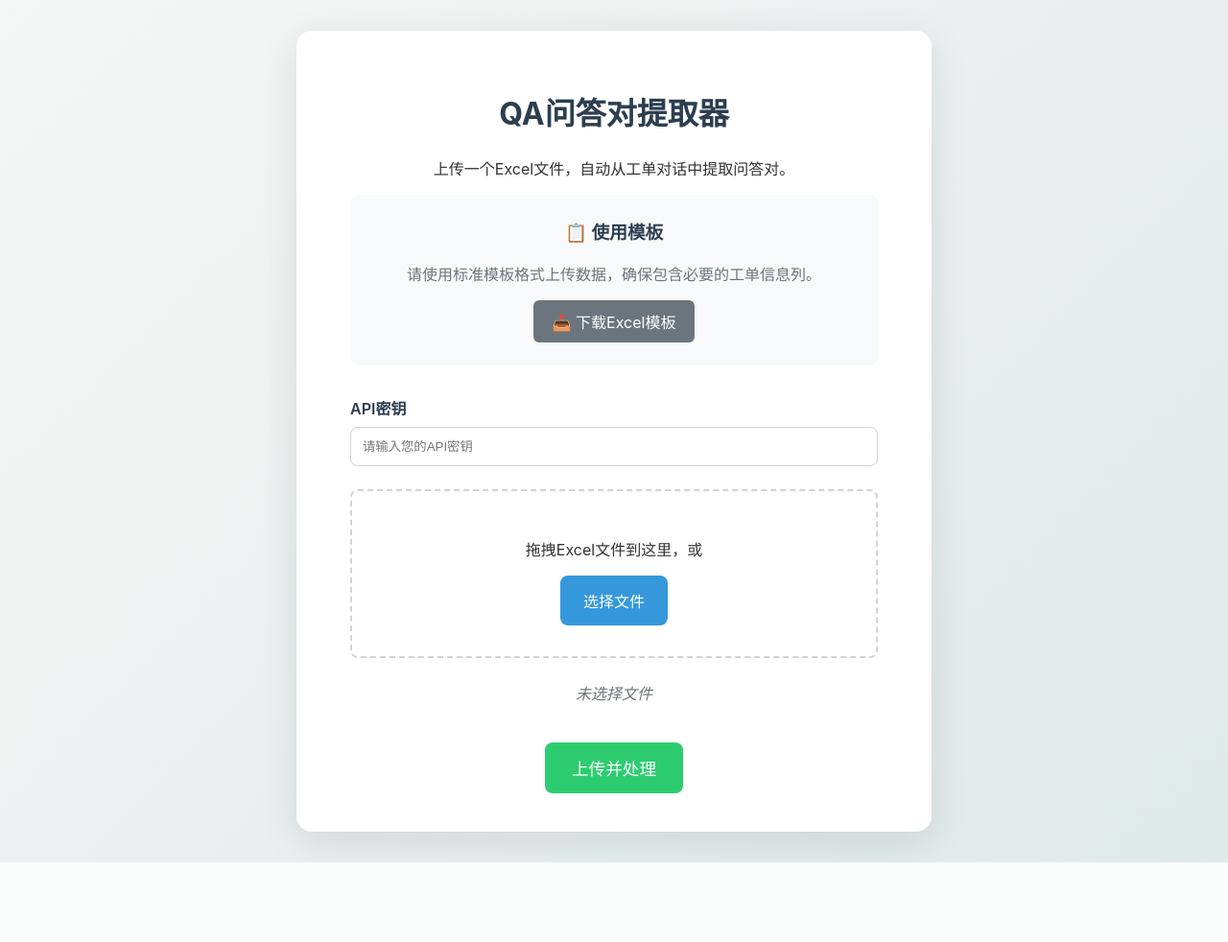
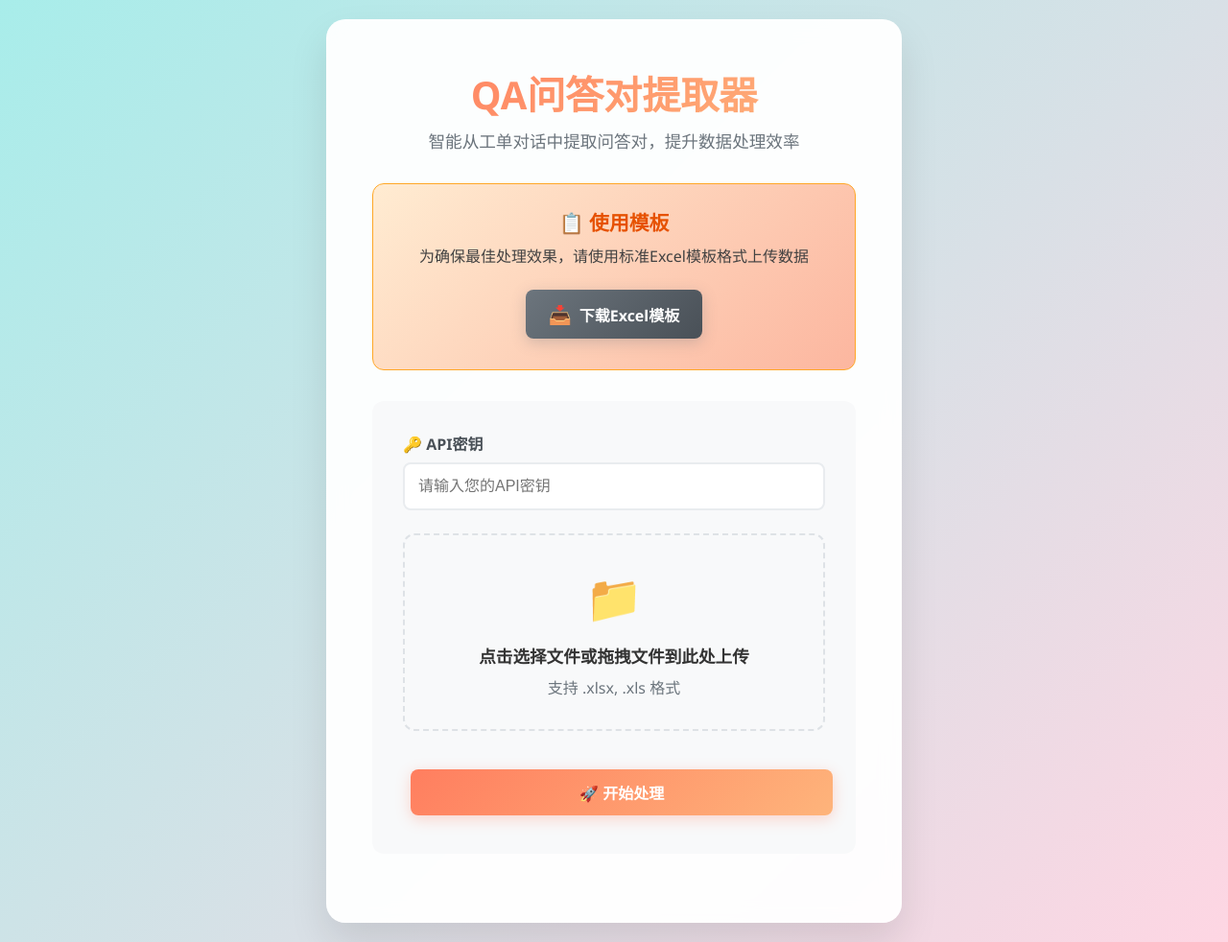
Before and after one commit to Mercury528/QA_extraction-from-work_orders-for-RAG, a Flask app: page / in a window 1280 px wide. Shown: the whole page at 96% size. Before the commit the page ends 899 px from the top, so only its background shows below. Run offline with Flask 3, Linux system fonts and the light colour scheme; parts of the project's set-up code (start-up, migrations or seed data) failed here and were passed over.

Commit message:
Update index.html

```diff
--- a/templates/index.html
+++ b/templates/index.html
@@ -5,146 +5,261 @@
     <meta name="viewport" content="width=device-width, initial-scale=1.0">
     <title>QA问答对提取器</title>
     <style>
+        * {
+            margin: 0;
+            padding: 0;
+            box-sizing: border-box;
+        }
+
         body {
-            font-family: -apple-system, BlinkMacSystemFont, "Segoe UI", Roboto, "Helvetica Neue", Arial, sans-serif;
-            background: linear-gradient(135deg, #f4f7f6 0%, #dfe9e8 100%);
-            margin: 0;
+            font-family: 'Segoe UI', Tahoma, Geneva, Verdana, sans-serif;
+            background: linear-gradient(135deg, #a8edea 0%, #fed6e3 100%);
+            min-height: 100vh;
+            display: flex;
+            align-items: center;
+            justify-content: center;
+            padding: 20px;
+            color: #333;
+        }
+
+        .container {
+            background: rgba(255, 255, 255, 0.95);
+            backdrop-filter: blur(10px);
+            border-radius: 20px;
+            padding: 3rem;
+            box-shadow: 0 20px 40px rgba(0, 0, 0, 0.1);
+            max-width: 600px;
+            width: 100%;
+            text-align: center;
+            animation: slideUp 0.6s ease-out;
+        }
+
+        @keyframes slideUp {
+            from {
+                opacity: 0;
+                transform: translateY(30px);
+            }
+            to {
+                opacity: 1;
+                transform: translateY(0);
+            }
+        }
+
+        .header {
+            margin-bottom: 2rem;
+        }
+
+        h1 {
+            font-size: 2.5rem;
+            background: linear-gradient(135deg, #ff7e5f, #feb47b);
+            -webkit-background-clip: text;
+            -webkit-text-fill-color: transparent;
+            background-clip: text;
+            margin-bottom: 0.5rem;
+            font-weight: 700;
+        }
+
+        .subtitle {
+            color: #6c757d;
+            font-size: 1.1rem;
+            margin-bottom: 2rem;
+        }
+
+        .card {
+            background: #f8f9fa;
+            border-radius: 12px;
             padding: 2rem;
-            display: flex;
-            justify-content: center;
-            align-items: center;
-            min-height: 100vh;
-            color: #333;
-            transition: background 0.5s ease;
+            margin: 1.5rem 0;
+            transition: transform 0.3s ease, box-shadow 0.3s ease;
         }
-        .container {
-            background: white;
-            padding: 2.5rem 3.5rem;
-            border-radius: 16px;
-            box-shadow: 0 10px 40px rgba(0,0,0,0.1);
-            text-align: center;
-            max-width: 550px;
-            width: 100%;
-            animation: fadeIn 0.5s ease-in-out;
+
+        .card:hover {
+            transform: translateY(-2px);
+            box-shadow: 0 8px 25px rgba(0, 0, 0, 0.1);
         }
-        @keyframes fadeIn {
-            from { opacity: 0; transform: translateY(20px); }
-            to { opacity: 1; transform: translateY(0); }
+
+        .template-section {
+            background: linear-gradient(135deg, #ffecd2, #fcb69f);
+            border: 1px solid #ffa726;
+            border-radius: 12px;
+            padding: 1.5rem;
+            margin-bottom: 2rem;
         }
+
+        .template-title {
+            color: #e65100;
+            font-size: 1.3rem;
+            margin-bottom: 0.5rem;
+            font-weight: 600;
+        }
+
+        .template-desc {
+            color: #424242;
+            margin-bottom: 1rem;
+        }
+
+        .btn {
+            display: inline-block;
+            padding: 12px 24px;
+            border: none;
+            border-radius: 8px;
+            font-size: 1rem;
+            font-weight: 600;
+            text-decoration: none;
+            cursor: pointer;
+            transition: all 0.3s ease;
+            margin: 0.5rem;
+        }
+
+        .btn-primary {
+            background: linear-gradient(135deg, #ff7e5f, #feb47b);
+            color: white;
+            box-shadow: 0 4px 15px rgba(255, 126, 95, 0.3);
+        }
+
+        .btn-primary:hover {
+            transform: translateY(-2px);
+            box-shadow: 0 6px 20px rgba(255, 126, 95, 0.4);
+        }
+
+        .btn-secondary {
+            background: linear-gradient(135deg, #6c757d, #495057);
+            color: white;
+            box-shadow: 0 4px 15px rgba(108, 117, 125, 0.3);
+        }
+
+        .btn-secondary:hover {
+            transform: translateY(-2px);
+            box-shadow: 0 6px 20px rgba(108, 117, 125, 0.4);
+        }
+
         .input-group {
+            text-align: left;
             margin-bottom: 1.5rem;
-            text-align: left;
         }
+
         .input-group label {
             display: block;
             margin-bottom: 0.5rem;
             font-weight: 600;
-            color: #2c3e50;
+            color: #495057;
         }
+
         .input-group input[type="text"] {
             width: 100%;
-            padding: 12px;
+            padding: 14px;
+            border: 2px solid #e9ecef;
             border-radius: 8px;
-            border: 1px solid #ced4da;
-            box-sizing: border-box;
-            transition: border-color 0.3s, box-shadow 0.3s;
+            font-size: 1rem;
+            transition: all 0.3s ease;
+            background: white;
         }
+
         .input-group input[type="text"]:focus {
-            border-color: #3498db;
-            box-shadow: 0 0 0 3px rgba(52, 152, 219, 0.1);
             outline: none;
+            border-color: #ff7e5f;
+            box-shadow: 0 0 0 3px rgba(255, 126, 95, 0.1);
         }
-        h1 {
-            color: #2c3e50;
-            margin-bottom: 1.5rem;
-            font-size: 2rem;
+
+        .upload-zone {
+            border: 2px dashed #dee2e6;
+            border-radius: 12px;
+            padding: 2rem;
+            text-align: center;
+            transition: all 0.3s ease;
+            cursor: pointer;
+            margin: 1.5rem 0;
         }
-        .upload-form {
-            margin-top: 2rem;
+
+        .upload-zone:hover {
+            border-color: #ff7e5f;
+            background: #fff5f3;
         }
-        .file-input {
-            display: none;
+
+        .upload-zone.dragover {
+            border-color: #ff7e5f;
+            background: #ffe8e3;
+            transform: scale(1.02);
         }
-        .file-label {
-            background-color: #3498db;
-            color: white;
-            padding: 14px 24px;
-            border-radius: 8px;
-            cursor: pointer;
-            display: inline-block;
-            transition: all 0.3s ease;
+
+        .file-info {
+            margin-top: 1rem;
+            padding: 0.5rem;
+            background: #e8f5e8;
+            border-radius: 6px;
+            color: #2d5a2d;
+            font-weight: 500;
         }
-        .file-label:hover {
-            background-color: #2980b9;
-            transform: translateY(-2px);
-            box-shadow: 0 4px 12px rgba(41, 128, 185, 0.2);
-        }
-        .submit-btn {
-            background-color: #2ecc71;
-            color: white;
-            padding: 14px 28px;
-            border: none;
-            border-radius: 8px;
-            cursor: pointer;
-            font-size: 1.1rem;
-            margin-top: 1.5rem;
-            transition: all 0.3s ease;
-        }
-        .submit-btn:hover {
-            background-color: #27ae60;
-            transform: translateY(-2px);
-            box-shadow: 0 4px 12px rgba(39, 174, 96, 0.2);
-        }
+
         .flashes {
             list-style: none;
             padding: 0;
-            margin-top: 1.5rem;
+            margin: 1rem 0;
         }
+
         .flashes li {
-            background: #e74c3c;
-            color: white;
-            padding: 12px;
+            background: #f8d7da;
+            color: #721c24;
+            padding: 1rem;
             border-radius: 8px;
-            margin-bottom: 1rem;
-            animation: fadeIn 0.3s;
+            margin-bottom: 0.5rem;
+            border-left: 4px solid #dc3545;
         }
-        #fileName {
-            margin-top: 1rem;
-            font-style: italic;
-            color: #6c757d;
-        }
+
         #loader {
             display: none;
             margin-top: 2rem;
         }
+
         .spinner {
-            border: 4px solid rgba(0, 0, 0, 0.1);
-            width: 40px;
-            height: 40px;
+            width: 50px;
+            height: 50px;
+            border: 4px solid #f3f3f3;
+            border-top: 4px solid #667eea;
             border-radius: 50%;
-            border-left-color: #3498db;
-            animation: spin 1s ease infinite;
-            margin: 0 auto;
+            animation: spin 1s linear infinite;
+            margin: 0 auto 1rem;
         }
+
         @keyframes spin {
             0% { transform: rotate(0deg); }
             100% { transform: rotate(360deg); }
+        }
+
+        .progress-text {
+            color: #6c757d;
+            font-size: 0.9rem;
+        }
+
+        .icon {
+            font-size: 1.2rem;
+            margin-right: 0.5rem;
+        }
+
+        @media (max-width: 768px) {
+            .container {
+                margin: 1rem;
+                padding: 2rem;
+            }
+
+            h1 {
+                font-size: 2rem;
+            }
         }
     </style>
 </head>
 <body>
     <div class="container">
+        <div class="header">
             <h1>QA问答对提取器</h1>
-        <p>上传一个Excel文件，自动从工单对话中提取问答对。</p>
+            <p class="subtitle">智能从工单对话中提取问答对，提升数据处理效率</p>
+        </div>
 
-        <div style="background-color: #f8f9fa; padding: 1.5rem; border-radius: 8px; margin-bottom: 1.5rem;">
-            <h3 style="margin-top: 0; color: #2c3e50;">📋 使用模板</h3>
-            <p style="margin-bottom: 1rem; color: #6c757d;">请使用标准模板格式上传数据，确保包含必要的工单信息列。</p>
-            <a href="{{ url_for('static', filename='qa_template.xlsx') }}"
-               style="display: inline-block; background-color: #6c757d; color: white; padding: 10px 20px; border-radius: 6px; text-decoration: none; transition: background-color 0.3s;"
-               onmouseover="this.style.backgroundColor='#5a6268'"
-               onmouseout="this.style.backgroundColor='#6c757d'">
-                📥 下载Excel模板
+        <div class="template-section card">
+            <h3 class="template-title">📋 使用模板</h3>
+            <p class="template-desc">为确保最佳处理效果，请使用标准Excel模板格式上传数据</p>
+            <a href="{{ url_for('static', filename='qa_template.xlsx') }}" class="btn btn-secondary">
+                <span class="icon">📥</span>下载Excel模板
             </a>
         </div>
 
@@ -159,23 +274,31 @@
         {% endwith %}
 
         <form id="uploadForm" class="upload-form" method=post enctype=multipart/form-data>
+            <div class="card">
                 <div class="input-group">
-                <label for="api_key">API密钥</label>
+                    <label for="api_key">🔑 API密钥</label>
                     <input type="text" id="api_key" name="api_key" placeholder="请输入您的API密钥" required>
                 </div>
 
-            <div id="dropZone" style="border: 2px dashed #ced4da; border-radius: 8px; padding: 2rem; margin: 1.5rem 0; text-align: center; transition: background-color 0.3s;">
-                <p>拖拽Excel文件到这里，或</p>
-                <label for="file" class="file-label">选择文件</label>
-                <input type="file" name="file" id="file" class="file-input" accept=".xlsx,.xls" onchange="handleFileSelect(this.files)">
+                <div id="dropZone" class="upload-zone">
+                    <div style="font-size: 3rem; margin-bottom: 1rem;">📁</div>
+                    <p style="font-size: 1.1rem; margin-bottom: 0.5rem;"><strong>点击选择文件或拖拽文件到此处上传</strong></p>
+                    <p style="color: #6c757d; margin-top: 0.5rem;">支持 .xlsx, .xls 格式</p>
+                    <input type="file" name="file" id="file" class="file-input" accept=".xlsx,.xls" onchange="handleFileSelect(this.files)" style="display: none;">
                 </div>
-            <p id="fileName">未选择文件</p>
-            <input type="submit" value="上传并处理" class="submit-btn">
+
+                <div id="fileName" style="display: none;" class="file-info">
+                    <span class="icon">📄</span><span id="fileNameText">未选择文件</span>
+                </div>
+
+                <input type="submit" value="🚀 开始处理" class="btn btn-primary" style="width: 100%; margin-top: 1rem;">
+            </div>
         </form>
 
         <div id="loader">
             <div class="spinner"></div>
-            <p>正在处理中... 这可能需要几分钟。</p>
+            <p class="progress-text">正在智能分析您的数据...</p>
+            <p class="progress-text" style="font-size: 0.9rem; margin-top: 0.5rem;">预计需要2-5分钟，请耐心等待</p>
         </div>
     </div>
 
@@ -183,52 +306,89 @@
         const dropZone = document.getElementById('dropZone');
         const fileInput = document.getElementById('file');
         const fileNameDisplay = document.getElementById('fileName');
+        const fileNameText = document.getElementById('fileNameText');
 
         function handleFileSelect(files) {
             if (files.length > 0) {
                 const file = files[0];
-                if (!file.name.match(/\.xlsx?$/) ) {
+                if (!file.name.match(/\.xlsx?$/)) {
                     alert('请上传Excel文件（.xlsx 或 .xls格式）');
                     fileInput.value = '';
-                    fileNameDisplay.textContent = '未选择文件';
+                    fileNameDisplay.style.display = 'none';
                     return;
                 }
-                fileNameDisplay.textContent = file.name;
+                fileNameText.textContent = file.name;
+                fileNameDisplay.style.display = 'block';
             }
         }
 
         dropZone.addEventListener('dragover', (e) => {
             e.preventDefault();
-            dropZone.style.backgroundColor = '#e9ecef';
+            dropZone.classList.add('dragover');
         });
 
         dropZone.addEventListener('dragleave', (e) => {
             e.preventDefault();
-            dropZone.style.backgroundColor = 'transparent';
+            dropZone.classList.remove('dragover');
         });
 
         dropZone.addEventListener('drop', (e) => {
             e.preventDefault();
-            dropZone.style.backgroundColor = 'transparent';
+            dropZone.classList.remove('dragover');
             const files = e.dataTransfer.files;
+            if (files.length > 0) {
                 fileInput.files = files;
                 handleFileSelect(files);
+            }
+        });
+
+        // 点击上传区域也触发文件选择
+        dropZone.addEventListener('click', () => {
+            fileInput.click();
         });
 
         document.getElementById('uploadForm').addEventListener('submit', function(e) {
-            const apiKey = document.getElementById('api_key').value.trim();
-            if (!apiKey) {
             e.preventDefault();
-                alert('请提供API密钥');
-                return;
-            }
-            if (!fileInput.files.length) {
-                e.preventDefault();
+            const fileInput = document.getElementById('file');
+            if (!fileInput.files || fileInput.files.length === 0) {
                 alert('请选择一个Excel文件');
                 return;
             }
+
+            const form = this;
+            const formData = new FormData(form);
+
+            // 添加加载动画
             document.getElementById('loader').style.display = 'block';
-            this.style.display = 'none';
+            form.style.opacity = '0.6';
+            form.style.pointerEvents = 'none';
+
+            fetch('/', {
+                method: 'POST',
+                body: formData
+            })
+            .then(response => response.text())
+            .then(html => {
+                document.open();
+                document.write(html);
+                document.close();
+            })
+            .catch(error => {
+                console.error('Error:', error);
+                alert('上传失败，请重试');
+                document.getElementById('loader').style.display = 'none';
+                form.style.opacity = '1';
+                form.style.pointerEvents = 'auto';
+            });
+        });
+
+        // 输入框焦点效果
+        document.getElementById('api_key').addEventListener('focus', function() {
+            this.parentElement.style.transform = 'scale(1.02)';
+        });
+
+        document.getElementById('api_key').addEventListener('blur', function() {
+            this.parentElement.style.transform = 'scale(1)';
         });
     </script>
 </body>
```
Lines whose indentation alone changed are shown as unchanged.
